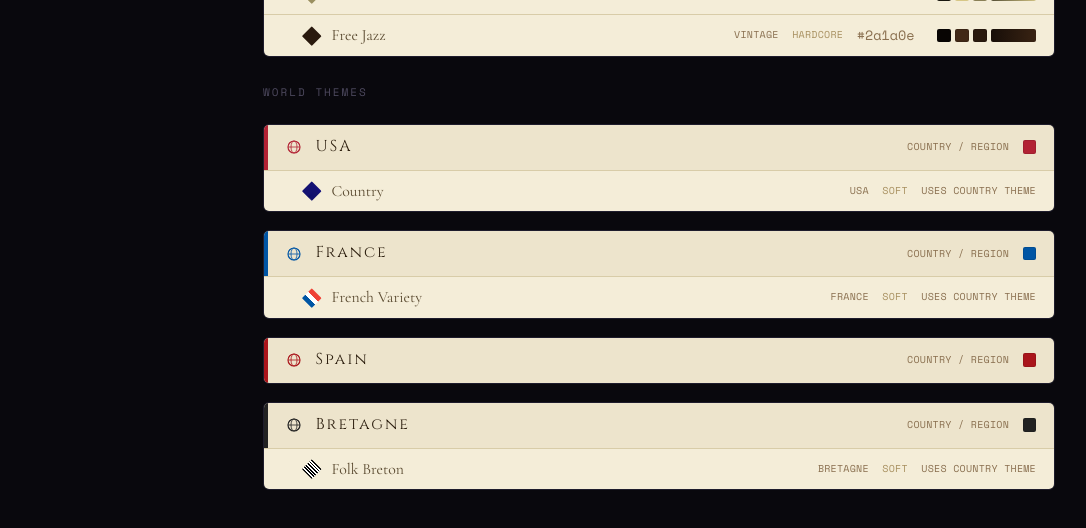
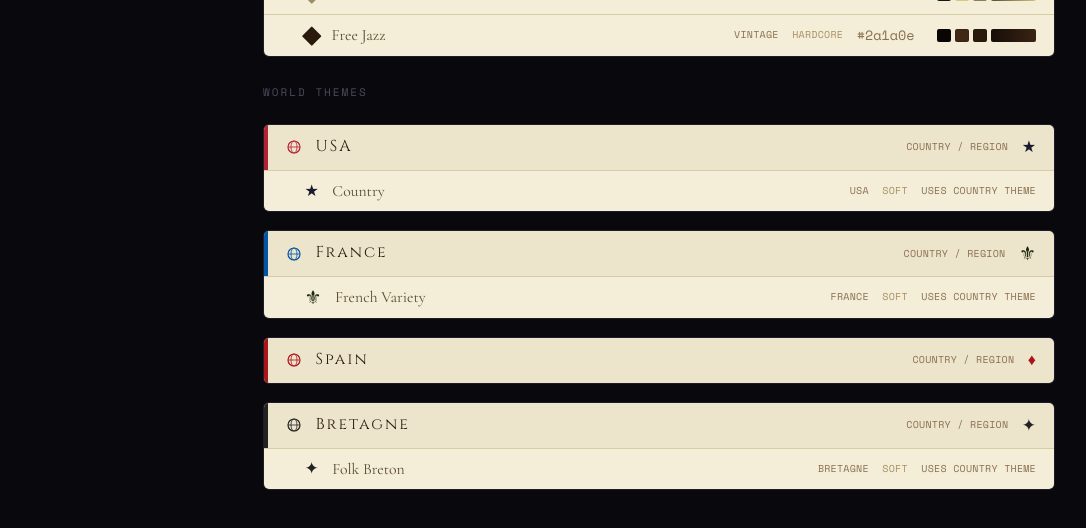
Before and after one commit to BehindTheMusicTree/the-music-deck-assets, a Next.js app: page /genres in a window 1280 px wide. Shown: the part 4080-4608 px from the top of the page, without its empty margins (135-1221 px from the left). Built offline with nearby package versions, Linux system fonts and the light colour scheme.

Commit message:
refactor: implement CountryDiamond component in GenreThemePreview for improved flag representation and visual consistency

```diff
--- a/components/GenreThemePreview.tsx
+++ b/components/GenreThemePreview.tsx
@@ -12,7 +12,7 @@ import {
   resolveThemeSelection,
   subgenreTheme,
 } from "@/lib/genres";
-import { FLAG_BORDERS } from "@/lib/countries";
+import { FLAG_PIP_BG, FLAG_PIP_SYMBOL } from "@/lib/countries";
 import type { GenreName } from "@/lib/genres";
 import Card, { type CardData, type GenreTheme } from "@/components/Card";
 
@@ -38,6 +38,33 @@ function isVeryLight(hex: string) {
   const b = parseInt(hex.slice(5, 7), 16);
   const luminance = (r * 299 + g * 587 + b * 114) / 1000;
   return luminance > 205;
+}
+
+function CountryDiamond({ country }: { country: string }) {
+  const symbol = FLAG_PIP_SYMBOL[country];
+  const flagBg = FLAG_PIP_BG[country];
+
+  if (symbol) {
+    return (
+      <span
+        className="shrink-0"
+        style={{
+          color: symbol.color,
+          fontSize: symbol.size ?? 16,
+          lineHeight: 1,
+        }}
+      >
+        {symbol.sym}
+      </span>
+    );
+  }
+
+  return (
+    <div
+      className="w-3 h-3 shrink-0 rotate-45 rounded-[1px] box-border border border-black/10"
+      style={{ backgroundImage: flagBg ?? "none" }}
+    />
+  );
 }
 
 export default function GenreThemePreview() {
@@ -249,7 +276,7 @@ export default function GenreThemePreview() {
                   >
                     Country / Region
                   </span>
-                  <div className="w-3 h-3 rounded-[2px] border border-black/10 shrink-0" style={{ background: t.border }} />
+                  <CountryDiamond country={country} />
                 </button>
                 {countrySubs.length > 0 && (
                   <div className="divide-y divide-[#d8cca8] border-t border-[#d8cca8]">
@@ -265,15 +292,7 @@ export default function GenreThemePreview() {
                           applyRulePreview({ subgenre: s.n, country });
                         }}
                       >
-                        <div
-                          className="w-3 h-3 shrink-0 rotate-45 rounded-[1px] box-border"
-                          style={{
-                            background: FLAG_BORDERS[country] ?? s.color,
-                            border: isVeryLight(t.border)
-                              ? "1px solid rgba(20, 16, 10, 0.45)"
-                              : "none",
-                          }}
-                        />
+                        <CountryDiamond country={country} />
                         <span className="font-garamond text-sm flex-1" style={{ color: "#5a4a30" }}>
                           {s.n}
                         </span>
```
